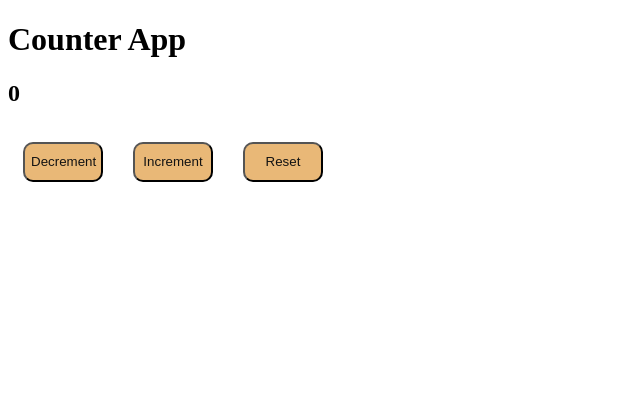
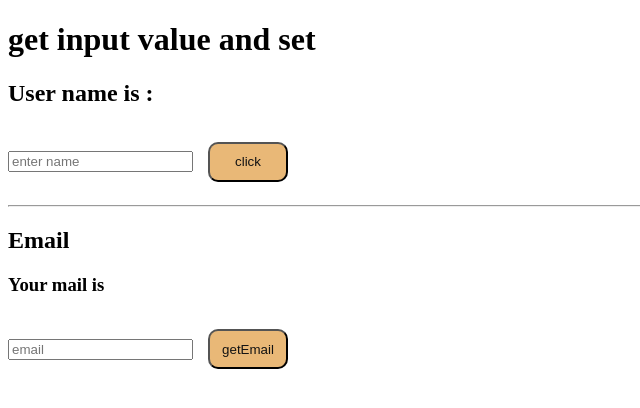
Before and after one commit to Sajiboahid007/AngularAp, an Angular app: page / in a window 1280 px wide. Shown: the top 408 px of the page, without its empty margins (0-640 px from the left). Built offline with nearby package versions, Linux system fonts and the light colour scheme.

Commit message:
tutorial 13

```diff
--- a/src/app/app.html
+++ b/src/app/app.html
@@ -1,9 +1,12 @@
-<h1>Counter App</h1>
-<div>
-  <h2>{{ count }}</h2>
-  <div>
-    <button class="btn" (click)="handleCounter(-1)">Decrement</button>
-    <button class="btn" (click)="handleCounter(1)">Increment</button>
-    <button class="btn" (click)="handleCounter(0)">Reset</button>
-  </div>
-</div>
+
+<h1>get input value and set</h1>
+<h2>User name is : {{showName}}</h2>
+
+<input type="text" (input)="getValue($event)" placeholder="enter name">
+<button (click)="displayName()" class="btn">click</button>
+
+<hr>
+<h2>Email</h2>
+<h3>Your mail is {{mail}}</h3>
+<input type="text" placeholder="email" #mailfiels>
+<button class="btn" (click)="email(mailfiels.value)">getEmail</button>
--- a/src/app/app.ts
+++ b/src/app/app.ts
@@ -10,31 +10,16 @@ import { Singup } from './singup/singup';
   styleUrl: './app.css',
 })
 export class App {
-  count = 0;
-  decrement() {
-    this.count--;
-    if (this.count < 0) {
-      this.count = 0;
-    }
-    alert('counter can be negative');
+  name='';
+  showName = '';
+  mail='';
+  public getValue(event:Event){
+    this.name = (event.target as HTMLInputElement).value
   }
-  increment() {
-    this.count++;
+  public displayName(){
+  this.showName = this.name
   }
-  reset() {
-    this.count = 0;
-    alert('are you sure!');
-  }
-
-  public handleCounter(value: number) {
-    if (value === 0) {
-      this.count = 0;
-    } else {
-      this.count += value;
-      if (this.count < 0) {
-        this.count = 0;
-        alert('counter can be negative');
-      }
-    }
+  public email(value:string){
+    this.mail = value
   }
 }
```
